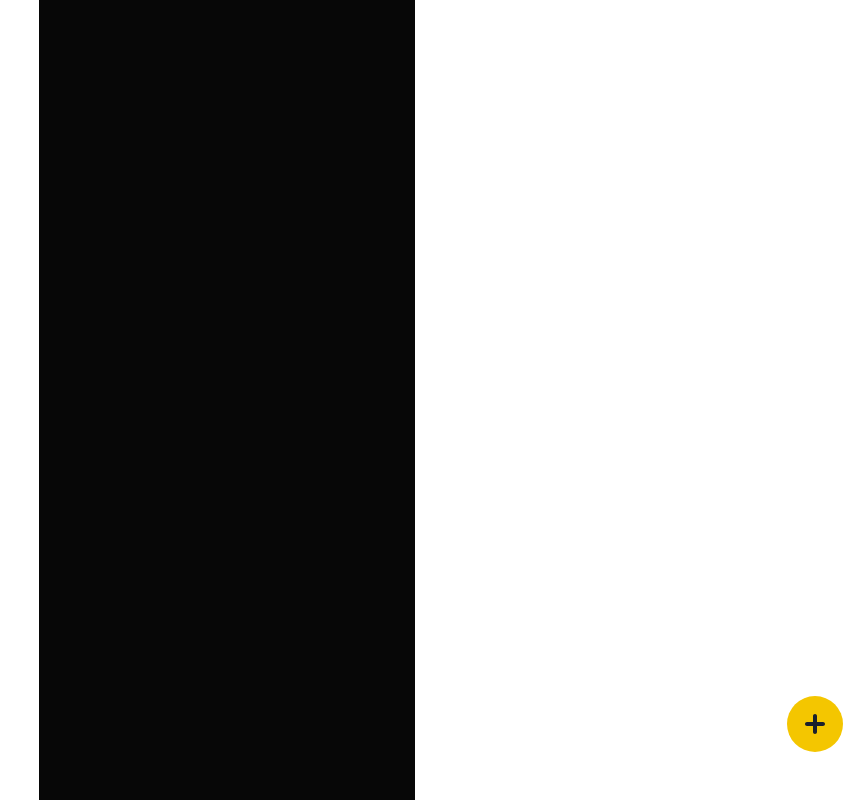
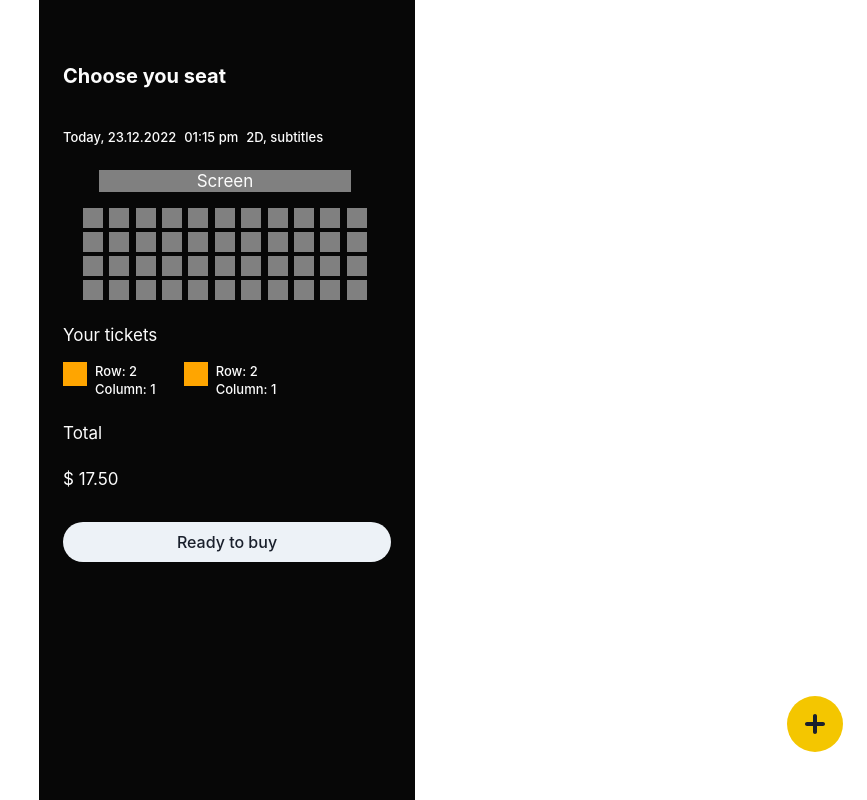
Before and after one commit to Webergy/cinema, a React (Create React App) app: page /buy in a window 1280 px wide. Before the commit this address had no page. Shown: the whole page, without its empty margins (413-1280 px from the left). Built offline with nearby package versions, Linux system fonts and the light colour scheme.

Commit message:
Bying preview
Bying ticket preview

```diff
--- a/src/Layout/Page.js
+++ b/src/Layout/Page.js
@@ -5,6 +5,7 @@
 import { LoginPage } from "../pages/LoginPage";
 import { RegisterPage } from "../pages/RegisterPage";
 import { UserPage } from "../pages/UserPage";
+import { BuyPage } from "../pages/BuyPage";
 
 const Page = () => {
     return (
@@ -14,6 +15,7 @@
             <Route path="/login" element={<LoginPage />} />
             <Route path="/register" element={<RegisterPage />} />
             <Route path="/user" element={<UserPage />} />
+            <Route path="/buy" element={<BuyPage />} />
         </Routes>
 
     );
--- a/src/components/Slider.js
+++ b/src/components/Slider.js
@@ -3,6 +3,7 @@
 import { Carousel } from 'react-responsive-carousel';
 import img2 from '../images/image2.png';
 import "react-responsive-carousel/lib/styles/carousel.min.css";
+import { Link } from 'react-router-dom';
 export const Slider = () => {
     return (
         <>
@@ -10,7 +11,7 @@
             <Carousel infiniteLoop >
                 <Box w={'100%'} h={'100%'} flexGrow={1} position={'relative'}>
                     <Box position={'absolute'} bottom={'16px'} left={'16px'}>
-                        <Button variant={'base'} fontSize={'17px'} >Check</Button>
+                        <Link to='/buy'> <Button variant={'base'} fontSize={'17px'} >Check</Button></Link>
 
                     </Box>
 
--- /dev/null
+++ b/src/pages/BuyPage.js
@@ -0,0 +1,69 @@
+import { Box, Button, HStack, SimpleGrid, Text } from '@chakra-ui/react';
+import React from 'react';
+
+export const BuyPage = () => {
+
+    const row = <>
+        <Box w={5} h={5} bg={'gray'} _hover={{bgColor:'orange'}}></Box>
+        <Box w={5} h={5} bg={'gray'}_hover={{bgColor:'orange'}}></Box>
+        <Box w={5} h={5} bg={'gray'}_hover={{bgColor:'orange'}}></Box>
+        <Box w={5} h={5} bg={'gray'}_hover={{bgColor:'orange'}}></Box>
+        <Box w={5} h={5} bg={'gray'}_hover={{bgColor:'orange'}}></Box>
+        <Box w={5} h={5} bg={'gray'}_hover={{bgColor:'orange'}}></Box>
+        <Box w={5} h={5} bg={'gray'}_hover={{bgColor:'orange'}}></Box>
+        <Box w={5} h={5} bg={'gray'}_hover={{bgColor:'orange'}}></Box>
+        <Box w={5} h={5} bg={'gray'}_hover={{bgColor:'orange'}}></Box>
+        <Box w={5} h={5} bg={'gray'}_hover={{bgColor:'orange'}}></Box>
+        <Box w={5} h={5} bg={'gray'}_hover={{bgColor:'orange'}}></Box>
+    </>;
+
+    return (
+        <Box color={'#FCFCFC'} >
+            <Text mt={16} textAlign={'left'} size={'lg'}>Choose you seat</Text>
+            <HStack mt={10}>
+                <Text size={'sm'}>Today, 23.12.2022</Text>
+                <Text size={'sm'}>01:15 pm</Text>
+                <Text size={'sm'}>2D, subtitles</Text>
+            </HStack>
+            <Box mt={6}>
+                <Box ms={9} me={10} bg={'gray'}><Text size={'md'}>Screen</Text></Box>
+            </Box>
+            <SimpleGrid ms={5} me={5} mt={4} columns={11} spacingX={'2px'} spacingY={'4px'} >
+                {row}
+                {row}
+                {row}
+                {row}
+            </SimpleGrid>
+            <Text  size={'md'} textAlign={'left'} mt={6}>
+            Your tickets
+            </Text>
+
+            <HStack mt={4}>
+                <Box display={'flex'} flexDirection={'row'} me={'5'} >
+                    <Box alignSelf={'flex-start'} w={6} h={6} bg={'orange'}></Box>
+                    <Box ms={2}>
+                        <Text textAlign={'left'} size={'sm'}>Row: 2</Text>
+                        <Text textAlign={'left'} size={'sm'}>Column: 1</Text>
+                    </Box>
+                </Box>
+
+                <Box display={'flex'} >
+                    <Box alignSelf={'flex-start'} w={6} h={6} bg={'orange'}></Box>
+                    <Box ms={2}>
+                        <Text textAlign={'left'} size={'sm'}>Row: 2</Text>
+                        <Text textAlign={'left'} size={'sm'}>Column: 1</Text>
+                    </Box>
+                </Box>
+            </HStack>
+            <Text size={'md'} textAlign={'left'} mt={6}>
+                Total
+            </Text>
+            <Text size={'md'} textAlign={'left'} mt={6}>
+                $ 17.50
+            </Text>
+            <Button w={'100%'} borderRadius={50} mt={8}>
+                Ready to buy
+            </Button>
+        </Box>
+    );
+};
```
